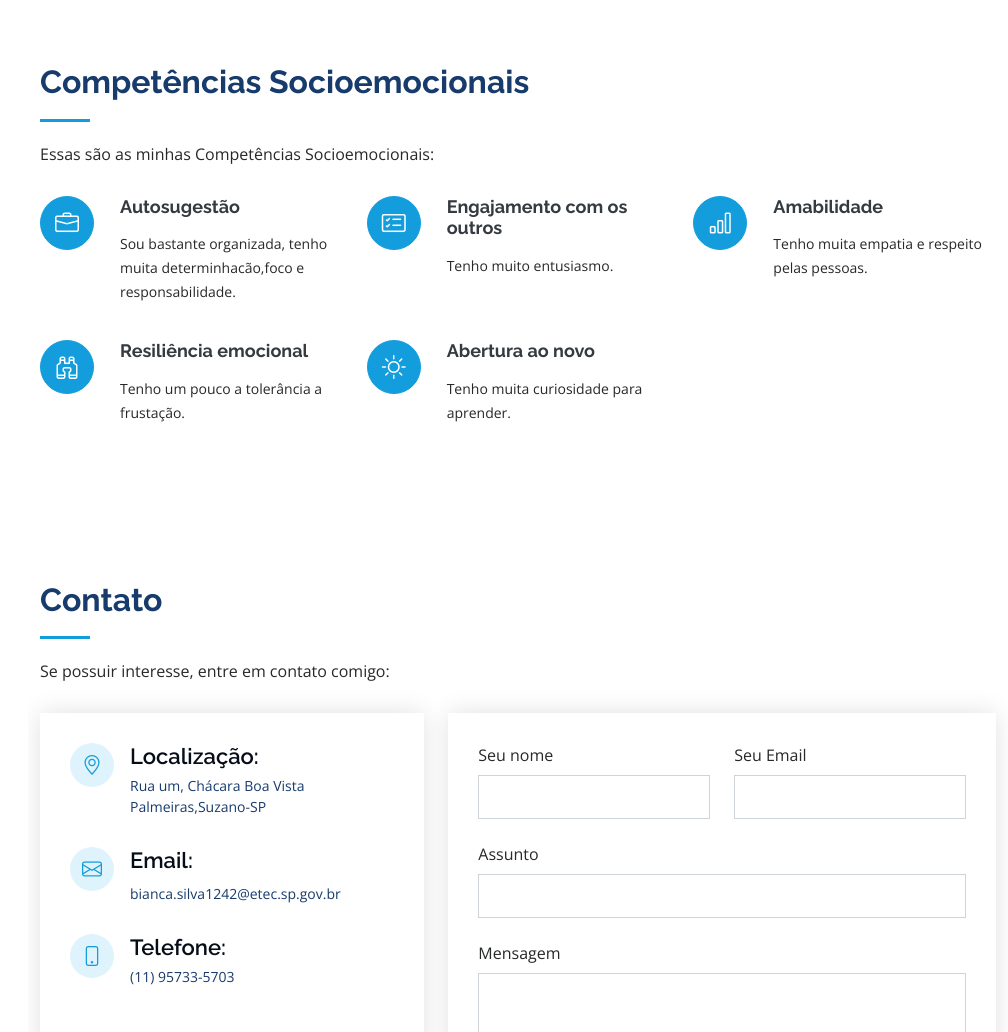
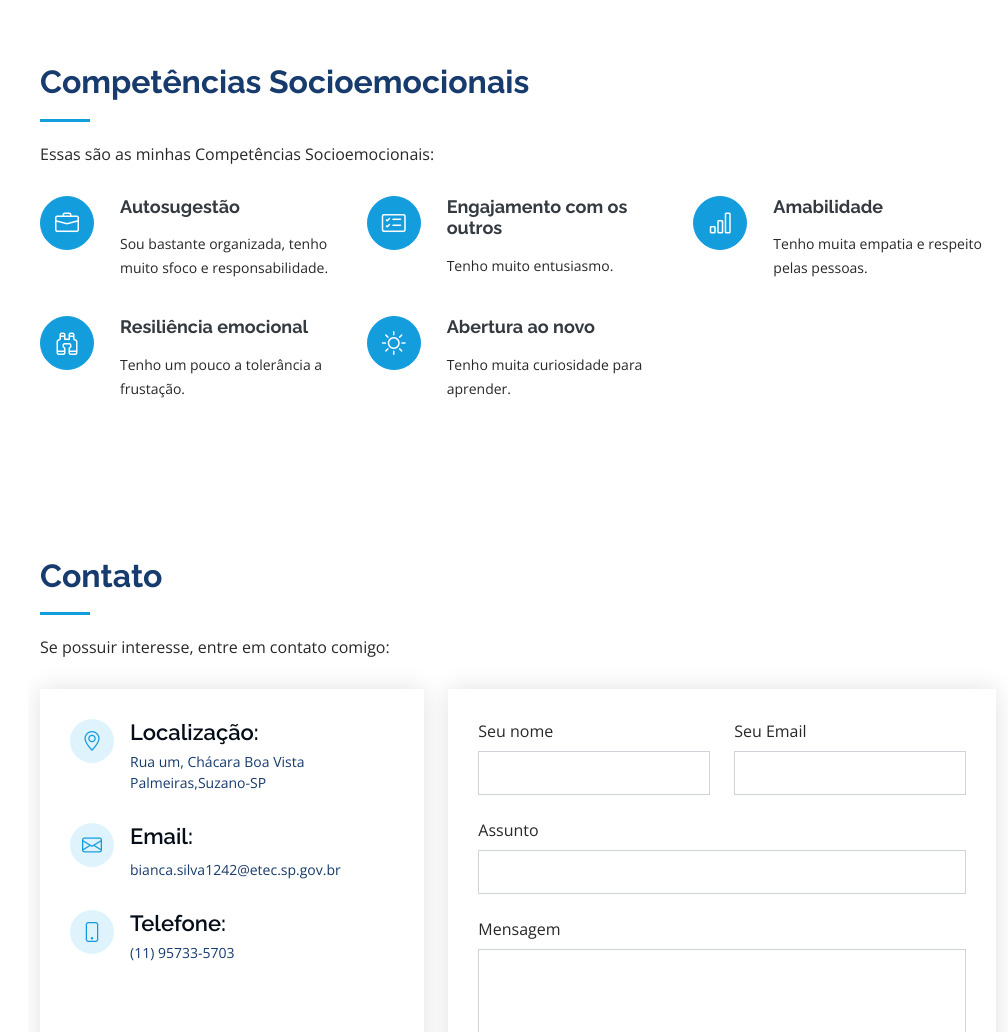
Before and after one commit to projbiancagomes/Curriculo, a plain HTML site: page index.html in a window 1280 px wide. Shown: the part 2736-3768 px from the top of the page, without its empty margins (272-1280 px from the left). Drawn offline with nearby package versions, Linux system fonts and the light colour scheme; grey boxes are pictures that could not be loaded.

Commit message:
curriculo

```diff
--- a/index.html
+++ b/index.html
@@ -252,7 +252,7 @@
           <div class="col-lg-4 col-md-6 icon-box" data-aos="fade-up">
             <div class="icon"><i class="bi bi-briefcase"></i></div>
             <h4 class="title"><a href="">Autosugestão</a></h4>
-            <p class="description">Sou bastante organizada, tenho muita determinhacão,foco e responsabilidade.</p>
+            <p class="description">Sou bastante organizada, tenho muito sfoco e responsabilidade.</p>
           </div>
           <div class="col-lg-4 col-md-6 icon-box" data-aos="fade-up" data-aos-delay="100">
             <div class="icon"><i class="bi bi-card-checklist"></i></div>
```
